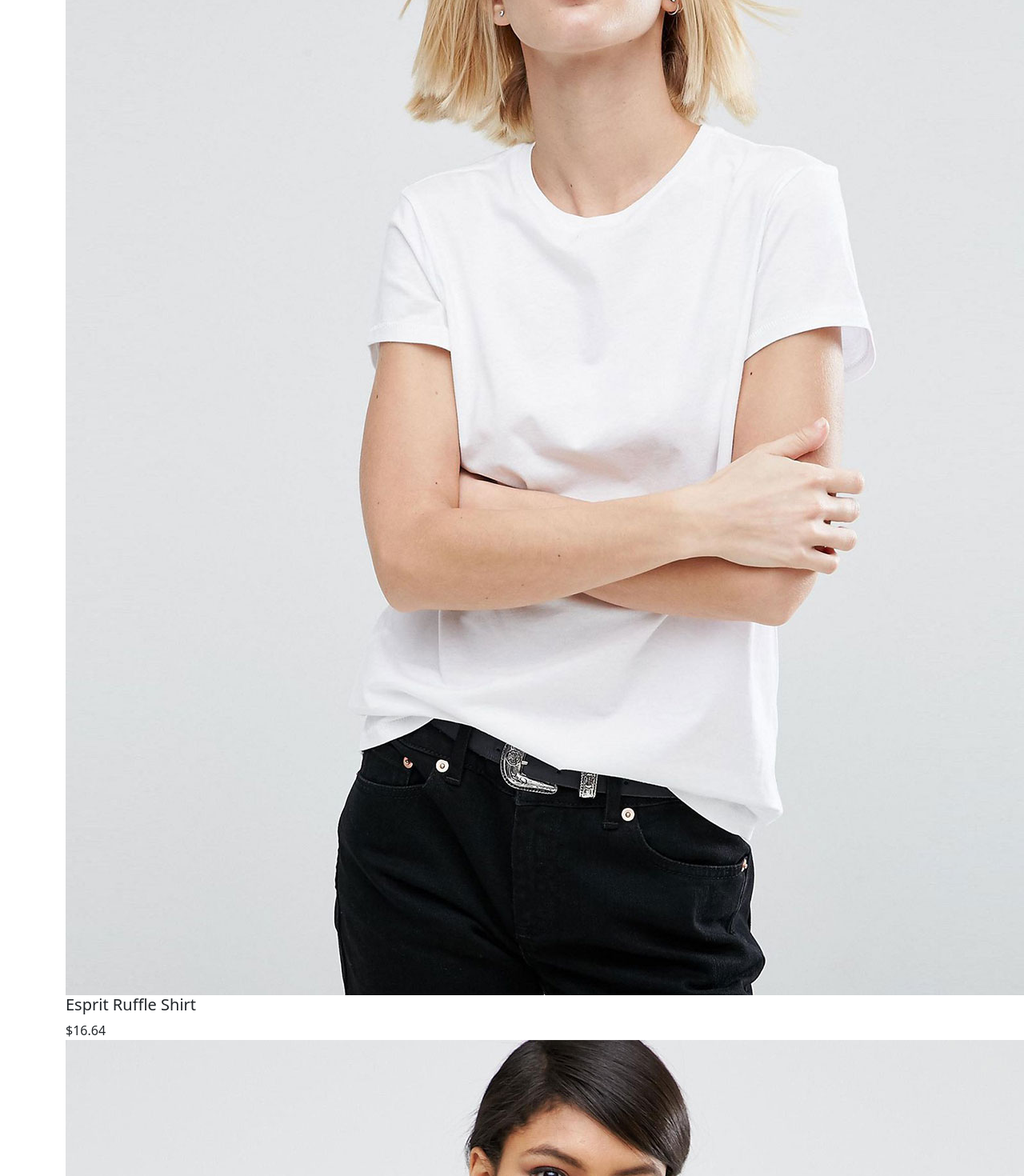
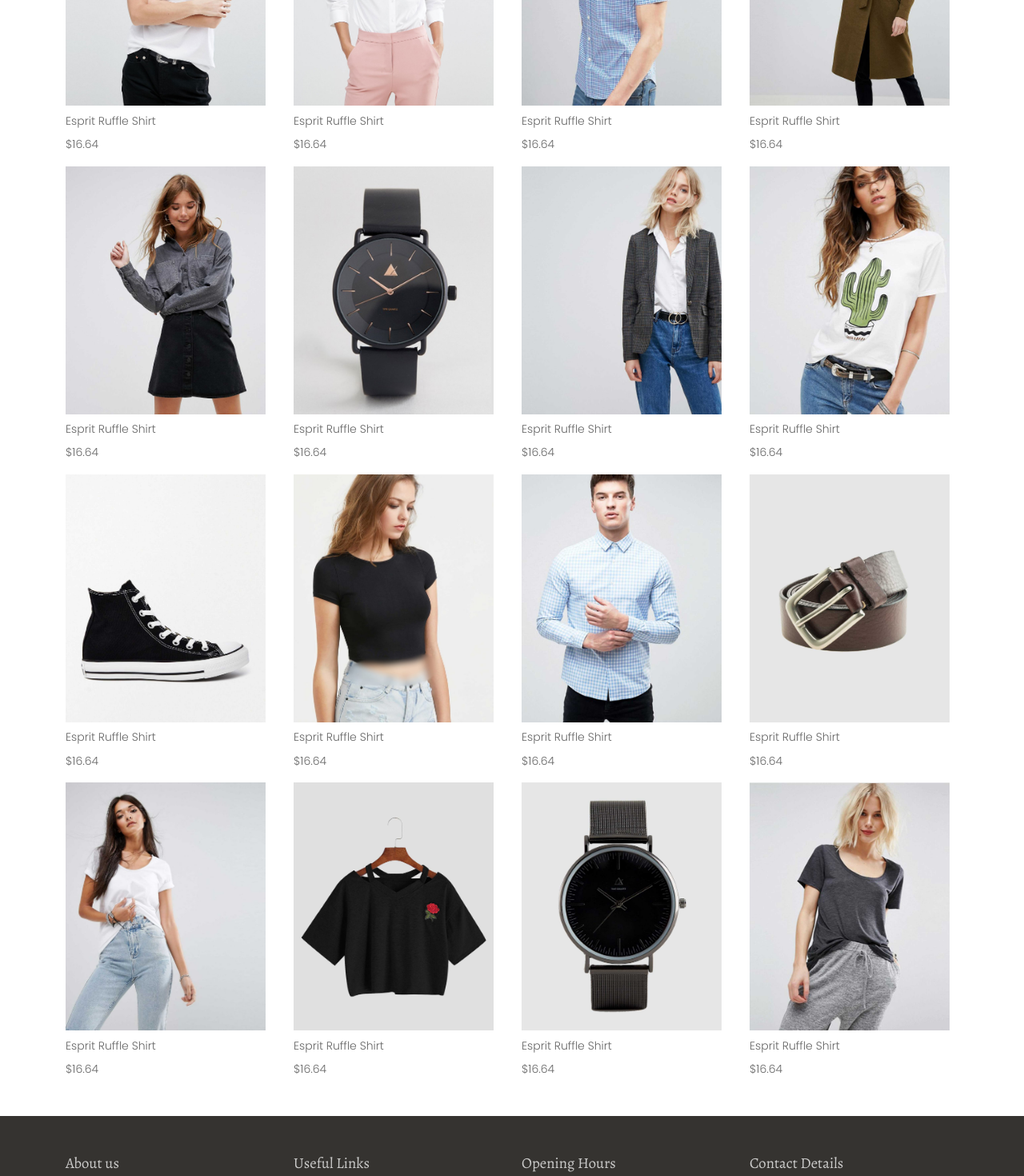
Before and after one commit to TasbeehNaser99/ecommerce_v1, a React (Vite) app: page / in a window 1280 px wide. Shown: the part 1680-3150 px from the top of the page at 80% size. Built offline with nearby package versions, Linux system fonts and the light colour scheme; no server answers; a web font is replaced by a local one.

Commit message:
modify products

```diff
--- a/src/web/home/Home.jsx
+++ b/src/web/home/Home.jsx
@@ -71,10 +71,11 @@ function Home() {
   </div>
 </div>
 </div>
-<section className='ProductHome'>
+<section>
   <div className='container'>
-  <h2 className='h2Home'>PRODUCT OVERVIEW</h2>
+  <h2 className="h2Home">PRODUCT OVERVIEW</h2>
   <div>
+
       <ul className="nav nav-tabs" id="myTab" role="tablist">
         <li className="nav-item" role="presentation">
           <button className="nav-link active" id="home-tab" data-bs-toggle="tab" data-bs-target="#home" type="button" role="tab" aria-controls="home" aria-selected="true">All Products</button>
@@ -94,158 +95,158 @@ function Home() {
       </ul>
       <div className="tab-content" id="myTabContent">
         <div className="tab-pane fade show active" id="home" role="tabpanel" aria-labelledby="home-tab">
-      <div classname="row py-5">
-        <div classname="col-md-3 pt-3">
-          <img src="item-Home/product-01.jpg" alt="product-01" classname="itemProduct" />
-          <h5 classname="h5Home">Esprit Ruffle Shirt</h5><span classname="spanHome">$16.64</span>
+          <div className="row py-5">
+            <div className="col-md-3 pt-3">
+              <img src="item-Home/product-01.jpg" alt="product-01" className="itemProduct" />
+              <h5 className="h5Home">Esprit Ruffle Shirt</h5><span className="spanHome">$16.64</span>
             </div>
-        <div classname="col-md-3  pt-3">
-          <img src="item-Home/product-02.jpg" alt="product-01" classname="itemProduct" />
-          <h5 classname="h5Home">Esprit Ruffle Shirt</h5><span classname="spanHome">$16.64</span>
+            <div className="col-md-3  pt-3">
+              <img src="item-Home/product-02.jpg" alt="product-01" className="itemProduct" />
+              <h5 className="h5Home">Esprit Ruffle Shirt</h5><span className="spanHome">$16.64</span>
             </div>
-        <div classname="col-md-3  pt-3">
-          <img src="item-Home/product-03.jpg" alt="product-01" classname="itemProduct" />
-          <h5 classname="h5Home">Esprit Ruffle Shirt</h5><span classname="spanHome">$16.64</span>
+            <div className="col-md-3  pt-3">
+              <img src="item-Home/product-03.jpg" alt="product-01" className="itemProduct" />
+              <h5 className="h5Home">Esprit Ruffle Shirt</h5><span className="spanHome">$16.64</span>
             </div>
-        <div classname="col-md-3  pt-3">
-          <img src="item-Home/product-04.jpg" alt="product-01" classname="itemProduct" />
-          <h5 classname="h5Home">Esprit Ruffle Shirt</h5><span classname="spanHome">$16.64</span>
+            <div className="col-md-3  pt-3">
+              <img src="item-Home/product-04.jpg" alt="product-01" className="itemProduct" />
+              <h5 className="h5Home">Esprit Ruffle Shirt</h5><span className="spanHome">$16.64</span>
             </div>
-        <div classname="col-md-3  pt-3">
-          <img src="item-Home/product-05.jpg" alt="product-01" classname="itemProduct" />
-          <h5 classname="h5Home">Esprit Ruffle Shirt</h5><span classname="spanHome">$16.64</span>
+            <div className="col-md-3  pt-3">
+              <img src="item-Home/product-05.jpg" alt="product-01" className="itemProduct" />
+              <h5 className="h5Home">Esprit Ruffle Shirt</h5><span className="spanHome">$16.64</span>
             </div>
-        <div classname="col-md-3  pt-3">
-          <img src="item-Home/product-06.jpg" alt="product-01" classname="itemProduct" />
-          <h5 classname="h5Home">Esprit Ruffle Shirt</h5><span classname="spanHome">$16.64</span>
+            <div className="col-md-3  pt-3">
+              <img src="item-Home/product-06.jpg" alt="product-01" className="itemProduct" />
+              <h5 className="h5Home">Esprit Ruffle Shirt</h5><span className="spanHome">$16.64</span>
             </div>
-        <div classname="col-md-3  pt-3">
-          <img src="item-Home/product-07.jpg" alt="product-01" classname="itemProduct" />
-          <h5 classname="h5Home">Esprit Ruffle Shirt</h5><span classname="spanHome">$16.64</span>
+            <div className="col-md-3  pt-3">
+              <img src="item-Home/product-07.jpg" alt="product-01" className="itemProduct" />
+              <h5 className="h5Home">Esprit Ruffle Shirt</h5><span className="spanHome">$16.64</span>
             </div>
-        <div classname="col-md-3  pt-3">
-          <img src="item-Home/product-08.jpg" alt="product-01" classname="itemProduct" />
-          <h5 classname="h5Home">Esprit Ruffle Shirt</h5><span classname="spanHome">$16.64</span>
+            <div className="col-md-3  pt-3">
+              <img src="item-Home/product-08.jpg" alt="product-01" className="itemProduct" />
+              <h5 className="h5Home">Esprit Ruffle Shirt</h5><span className="spanHome">$16.64</span>
             </div>
-        <div classname="col-md-3  pt-3">
-          <img src="item-Home/product-09.jpg" alt="product-01" classname="itemProduct" />
-          <h5 classname="h5Home">Esprit Ruffle Shirt</h5><span classname="spanHome">$16.64</span>
+            <div className="col-md-3  pt-3">
+              <img src="item-Home/product-09.jpg" alt="product-01" className="itemProduct" />
+              <h5 className="h5Home">Esprit Ruffle Shirt</h5><span className="spanHome">$16.64</span>
             </div>
-        <div classname="col-md-3  pt-3">
-          <img src="item-Home/product-10.jpg" alt="product-01" classname="itemProduct" />
-          <h5 classname="h5Home">Esprit Ruffle Shirt</h5><span classname="spanHome">$16.64</span>
+            <div className="col-md-3  pt-3">
+              <img src="item-Home/product-10.jpg" alt="product-01" className="itemProduct" />
+              <h5 className="h5Home">Esprit Ruffle Shirt</h5><span className="spanHome">$16.64</span>
             </div>
-        <div classname="col-md-3  pt-3">
-          <img src="item-Home/product-11.jpg" alt="product-01" classname="itemProduct" />
-          <h5 classname="h5Home">Esprit Ruffle Shirt</h5><span classname="spanHome">$16.64</span>
+            <div className="col-md-3  pt-3">
+              <img src="item-Home/product-11.jpg" alt="product-01" className="itemProduct" />
+              <h5 className="h5Home">Esprit Ruffle Shirt</h5><span className="spanHome">$16.64</span>
             </div>
-        <div classname="col-md-3  pt-3">
-          <img src="item-Home/product-12.jpg" alt="product-01" classname="itemProduct" />
-          <h5 classname="h5Home">Esprit Ruffle Shirt</h5><span classname="spanHome">$16.64</span>
+            <div className="col-md-3  pt-3">
+              <img src="item-Home/product-12.jpg" alt="product-01" className="itemProduct" />
+              <h5 className="h5Home">Esprit Ruffle Shirt</h5><span className="spanHome">$16.64</span>
             </div>
-        <div classname="col-md-3  pt-3">
-          <img src="item-Home/product-13.jpg" alt="product-01" classname="itemProduct" />
-          <h5 classname="h5Home">Esprit Ruffle Shirt</h5><span classname="spanHome">$16.64</span>
+            <div className="col-md-3  pt-3">
+              <img src="item-Home/product-13.jpg" alt="product-01" className="itemProduct" />
+              <h5 className="h5Home">Esprit Ruffle Shirt</h5><span className="spanHome">$16.64</span>
             </div>
-        <div classname="col-md-3  pt-3">
-          <img src="item-Home/product-14.jpg" alt="product-01" classname="itemProduct" />
-          <h5 classname="h5Home">Esprit Ruffle Shirt</h5><span classname="spanHome">$16.64</span>
+            <div className="col-md-3  pt-3">
+              <img src="item-Home/product-14.jpg" alt="product-01" className="itemProduct" />
+              <h5 className="h5Home">Esprit Ruffle Shirt</h5><span className="spanHome">$16.64</span>
             </div>
-        <div classname="col-md-3  pt-3">
-          <img src="item-Home/product-15.jpg" alt="product-01" classname="itemProduct" />
-          <h5 classname="h5Home">Esprit Ruffle Shirt</h5><span classname="spanHome">$16.64</span>
+            <div className="col-md-3  pt-3">
+              <img src="item-Home/product-15.jpg" alt="product-01" className="itemProduct" />
+              <h5 className="h5Home">Esprit Ruffle Shirt</h5><span className="spanHome">$16.64</span>
             </div>
-        <div classname="col-md-3  pt-3">
-          <img src="item-Home/product-16.jpg" alt="product-01" classname="itemProduct" />
-          <h5 classname="h5Home">Esprit Ruffle Shirt</h5><span classname="spanHome">$16.64</span>
+            <div className="col-md-3  pt-3">
+              <img src="item-Home/product-16.jpg" alt="product-01" className="itemProduct" />
+              <h5 className="h5Home">Esprit Ruffle Shirt</h5><span className="spanHome">$16.64</span>
             </div>
           </div>
         </div>
         <div className="tab-pane fade" id="profile" role="tabpanel" aria-labelledby="profile-tab">
-      <div classname="row py-5">
-        <div classname="col-md-3 pt-3">
-          <img src="item-Home/product-01.jpg" alt="product-01" classname="itemProduct" />
-          <h5 classname="h5Home">Esprit Ruffle Shirt</h5><span classname="spanHome">$16.64</span>
+          <div className="row py-5">
+            <div className="col-md-3 pt-3">
+              <img src="item-Home/product-01.jpg" alt="product-01" className="itemProduct" />
+              <h5 className="h5Home">Esprit Ruffle Shirt</h5><span className="spanHome">$16.64</span>
             </div>
-        <div classname="col-md-3  pt-3">
-          <img src="item-Home/product-02.jpg" alt="product-01" classname="itemProduct" />
-          <h5 classname="h5Home">Esprit Ruffle Shirt</h5><span classname="spanHome">$16.64</span>
+            <div className="col-md-3  pt-3">
+              <img src="item-Home/product-02.jpg" alt="product-01" className="itemProduct" />
+              <h5 className="h5Home">Esprit Ruffle Shirt</h5><span className="spanHome">$16.64</span>
             </div>
-        <div classname="col-md-3  pt-3">
-          <img src="item-Home/product-04.jpg" alt="product-01" classname="itemProduct" />
-          <h5 classname="h5Home">Esprit Ruffle Shirt</h5><span classname="spanHome">$16.64</span>
+            <div className="col-md-3  pt-3">
+              <img src="item-Home/product-04.jpg" alt="product-01" className="itemProduct" />
+              <h5 className="h5Home">Esprit Ruffle Shirt</h5><span className="spanHome">$16.64</span>
             </div>
-        <div classname="col-md-3  pt-3">
-          <img src="item-Home/product-05.jpg" alt="product-01" classname="itemProduct" />
-          <h5 classname="h5Home">Esprit Ruffle Shirt</h5><span classname="spanHome">$16.64</span>
+            <div className="col-md-3  pt-3">
+              <img src="item-Home/product-05.jpg" alt="product-01" className="itemProduct" />
+              <h5 className="h5Home">Esprit Ruffle Shirt</h5><span className="spanHome">$16.64</span>
             </div>
-        <div classname="col-md-3  pt-3">
-          <img src="item-Home/product-07.jpg" alt="product-01" classname="itemProduct" />
-          <h5 classname="h5Home">Esprit Ruffle Shirt</h5><span classname="spanHome">$16.64</span>
+            <div className="col-md-3  pt-3">
+              <img src="item-Home/product-07.jpg" alt="product-01" className="itemProduct" />
+              <h5 className="h5Home">Esprit Ruffle Shirt</h5><span className="spanHome">$16.64</span>
             </div>
-        <div classname="col-md-3  pt-3">
-          <img src="item-Home/product-08.jpg" alt="product-01" classname="itemProduct" />
-          <h5 classname="h5Home">Esprit Ruffle Shirt</h5><span classname="spanHome">$16.64</span>
+            <div className="col-md-3  pt-3">
+              <img src="item-Home/product-08.jpg" alt="product-01" className="itemProduct" />
+              <h5 className="h5Home">Esprit Ruffle Shirt</h5><span className="spanHome">$16.64</span>
             </div>
-        <div classname="col-md-3  pt-3">
-          <img src="item-Home/product-10.jpg" alt="product-01" classname="itemProduct" />
-          <h5 classname="h5Home">Esprit Ruffle Shirt</h5><span classname="spanHome">$16.64</span>
+            <div className="col-md-3  pt-3">
+              <img src="item-Home/product-10.jpg" alt="product-01" className="itemProduct" />
+              <h5 className="h5Home">Esprit Ruffle Shirt</h5><span className="spanHome">$16.64</span>
             </div>
-        <div classname="col-md-3  pt-3">
-          <img src="item-Home/product-13.jpg" alt="product-01" classname="itemProduct" />
-          <h5 classname="h5Home">Esprit Ruffle Shirt</h5><span classname="spanHome">$16.64</span>
+            <div className="col-md-3  pt-3">
+              <img src="item-Home/product-13.jpg" alt="product-01" className="itemProduct" />
+              <h5 className="h5Home">Esprit Ruffle Shirt</h5><span className="spanHome">$16.64</span>
             </div>
-        <div classname="col-md-3  pt-3">
-          <img src="item-Home/product-14.jpg" alt="product-01" classname="itemProduct" />
-          <h5 classname="h5Home">Esprit Ruffle Shirt</h5><span classname="spanHome">$16.64</span>
+            <div className="col-md-3  pt-3">
+              <img src="item-Home/product-14.jpg" alt="product-01" className="itemProduct" />
+              <h5 className="h5Home">Esprit Ruffle Shirt</h5><span className="spanHome">$16.64</span>
             </div>
-        <div classname="col-md-3  pt-3">
-          <img src="item-Home/product-16.jpg" alt="product-01" classname="itemProduct" />
-          <h5 classname="h5Home">Esprit Ruffle Shirt</h5><span classname="spanHome">$16.64</span>
+            <div className="col-md-3  pt-3">
+              <img src="item-Home/product-16.jpg" alt="product-01" className="itemProduct" />
+              <h5 className="h5Home">Esprit Ruffle Shirt</h5><span className="spanHome">$16.64</span>
             </div>
           </div>
         </div>
         <div className="tab-pane fade" id="men" role="tabpanel" aria-labelledby="men-tab">
-      <div classname="row py-5">
-        <div classname="col-md-3  pt-3">
-          <img src="item-Home/product-03.jpg" alt="product-01" classname="itemProduct" />
-          <h5 classname="h5Home">Esprit Ruffle Shirt</h5><span classname="spanHome">$16.64</span>
+          <div className="row py-5">
+            <div className="col-md-3  pt-3">
+              <img src="item-Home/product-03.jpg" alt="product-01" className="itemProduct" />
+              <h5 className="h5Home">Esprit Ruffle Shirt</h5><span className="spanHome">$16.64</span>
             </div>
-        <div classname="col-md-3  pt-3">
-          <img src="item-Home/product-11.jpg" alt="product-01" classname="itemProduct" />
-          <h5 classname="h5Home">Esprit Ruffle Shirt</h5><span classname="spanHome">$16.64</span>
+            <div className="col-md-3  pt-3">
+              <img src="item-Home/product-11.jpg" alt="product-01" className="itemProduct" />
+              <h5 className="h5Home">Esprit Ruffle Shirt</h5><span className="spanHome">$16.64</span>
             </div>
-        <div classname="col-md-3  pt-3">
-          <img src="item-Home/product-12.jpg" alt="product-01" classname="itemProduct" />
-          <h5 classname="h5Home">Esprit Ruffle Shirt</h5><span classname="spanHome">$16.64</span>
+            <div className="col-md-3  pt-3">
+              <img src="item-Home/product-12.jpg" alt="product-01" className="itemProduct" />
+              <h5 className="h5Home">Esprit Ruffle Shirt</h5><span className="spanHome">$16.64</span>
             </div>
           </div>
         </div>
         <div className="tab-pane fade" id="shoes" role="tabpanel" aria-labelledby="shoes-tab">
-      <div classname="row py-5">
-        <div classname="col-md-3  pt-3">
-          <img src="item-Home/product-09.jpg" alt="product-01" classname="itemProduct" />
-          <h5 classname="h5Home">Esprit Ruffle Shirt</h5><span classname="spanHome">$16.64</span>
+          <div className="row py-5">
+            <div className="col-md-3  pt-3">
+              <img src="item-Home/product-09.jpg" alt="product-01" className="itemProduct" />
+              <h5 className="h5Home">Esprit Ruffle Shirt</h5><span className="spanHome">$16.64</span>
             </div>
           </div>
         </div>
         <div className="tab-pane fade" id="contact" role="tabpanel" aria-labelledby="contact-tab">
-      <div classname="row py-5">
-        <div classname="col-md-3  pt-3">
-          <img src="item-Home/product-06.jpg" alt="product-01" classname="itemProduct" />
-          <h5 classname="h5Home">Esprit Ruffle Shirt</h5><span classname="spanHome">$16.64</span>
+          <div className="row py-5">
+            <div className="col-md-3  pt-3">
+              <img src="item-Home/product-06.jpg" alt="product-01" className="itemProduct" />
+              <h5 className="h5Home">Esprit Ruffle Shirt</h5><span className="spanHome">$16.64</span>
             </div>
-        <div classname="col-md-3  pt-3">
-          <img src="item-Home/product-15.jpg" alt="product-01" classname="itemProduct" />
-          <h5 classname="h5Home">Esprit Ruffle Shirt</h5><span classname="spanHome">$16.64</span>
+            <div className="col-md-3  pt-3">
+              <img src="item-Home/product-15.jpg" alt="product-01" className="itemProduct" />
+              <h5 className="h5Home">Esprit Ruffle Shirt</h5><span className="spanHome">$16.64</span>
             </div>
           </div>
         </div>
       </div>
     </div>
+
   </div>
 </section>
-
 
 </>
 
--- a/src/web/home/home.css
+++ b/src/web/home/home.css
@@ -2,7 +2,6 @@
 .imgHome{
     border: 1px solid #bab3b3 ;
 }
-
 .overlay,.overlay1{
     display:flex;
     flex-direction: column;
--- a/src/web/products/Products.jsx
+++ b/src/web/products/Products.jsx
@@ -86,7 +86,7 @@ function Products() {
             <span className="pe-3">
               <strong>Price:</strong> ${data.finalPrice}
             </span>
-            <p className="mt-3">
+            <p className="mt-3 Description">
               <strong>Description:</strong> {data.description}
             </p>
             <button
--- a/src/web/products/product.css
+++ b/src/web/products/product.css
@@ -69,3 +69,7 @@
   width: 30% !important;
   height:40px !important;
 }
+.Description{
+  height: 160px;
+  overflow-y: scroll;
+}
```
Also changed, not shown: public/item-Home/product-10.jpg, public/item-Home/product-13.jpg. Lines whose indentation alone changed are shown as unchanged.
